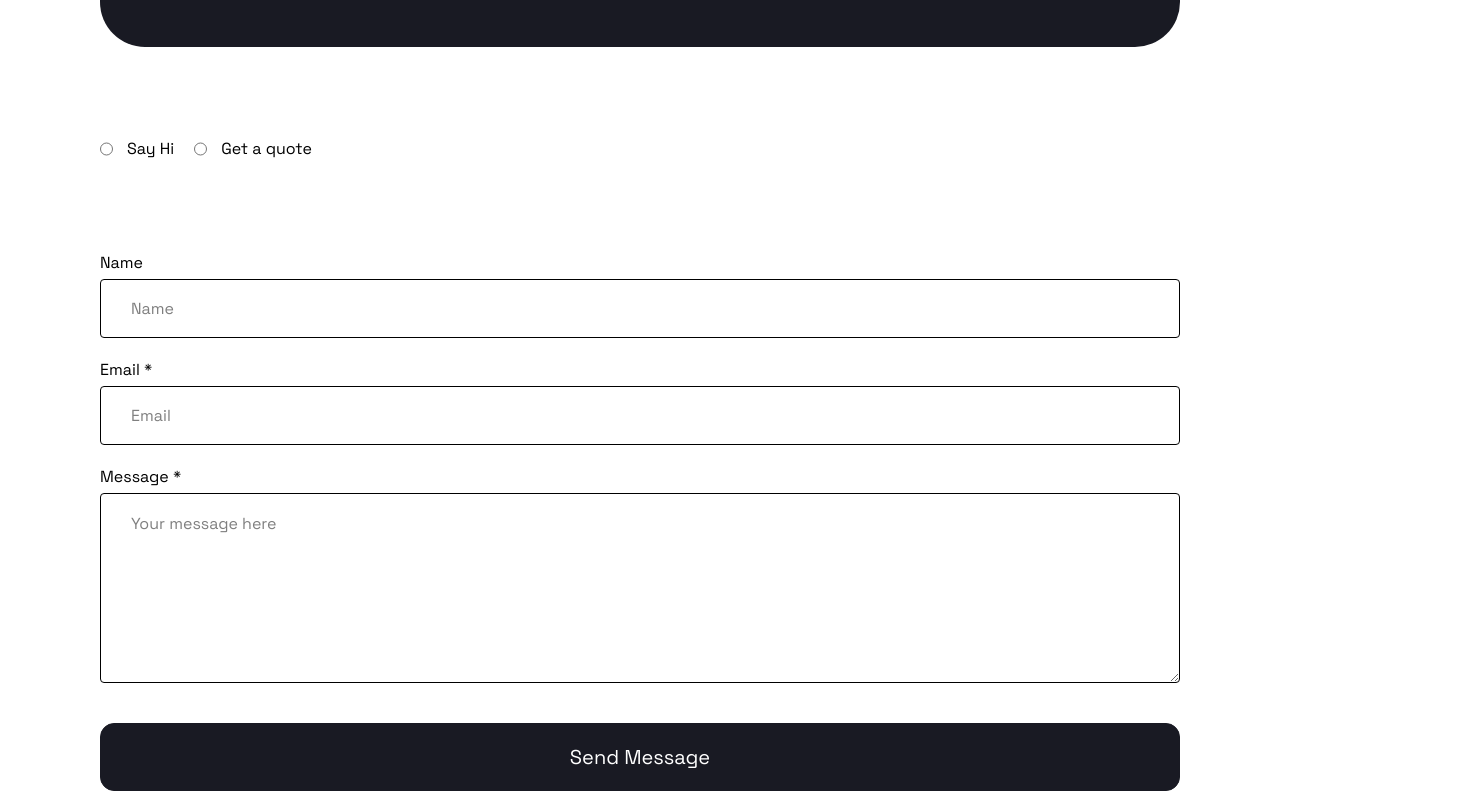
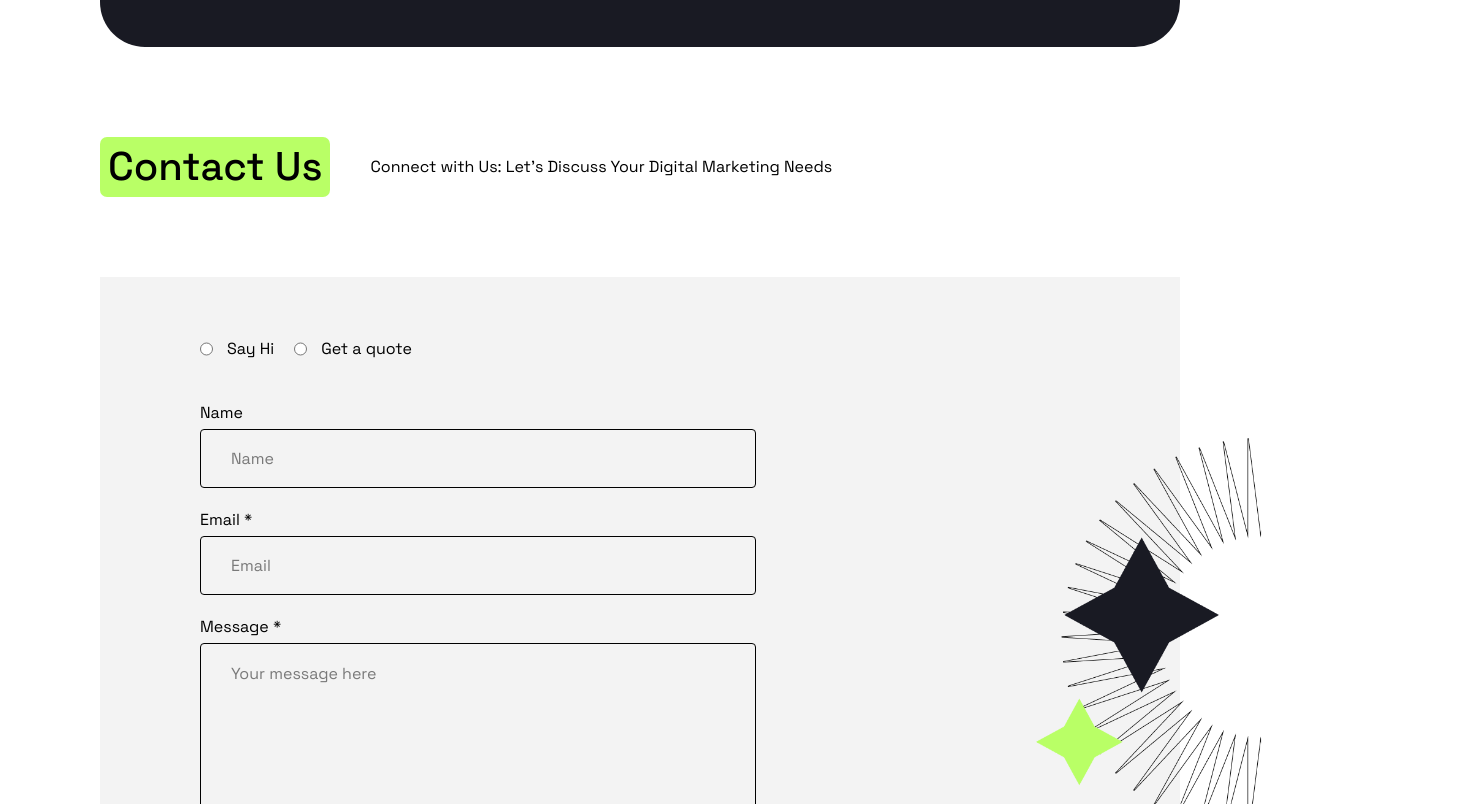
Before and after one commit to xsalles/tailwind-landpage, a React (Vite) app: page / in a window 1280 px wide. Shown: the part 6236-7040 px from the top of the page, 1460 px wide, since content can reach past the window. Built offline with nearby package versions, Linux system fonts and the light colour scheme.

Commit message:
feat: created the section contact us and added its to landpage

```diff
--- a/src/components/Form/index.tsx
+++ b/src/components/Form/index.tsx
@@ -2,7 +2,7 @@ import Button from "../Button";
 
 export default function Form() {
   return (
-    <>
+    <div className="flex flex-col gap-10">
       <div className="flex gap-5">
         <div className="flex gap-3.5">
           <input
@@ -27,7 +27,7 @@ export default function Form() {
         </div>
       </div>
 
-      <form action="" className="flex flex-col gap-5 mt-10">
+      <form action="" className="flex flex-col gap-5 mt-10 w-[556px]">
         <div className="flex flex-col gap-1">
           <label htmlFor="name">Name</label>
           <input
@@ -68,6 +68,6 @@ export default function Form() {
           Send Message
         </Button>
       </form>
-    </>
+    </div>
   );
 }
--- a/src/pages/landpage.tsx
+++ b/src/pages/landpage.tsx
@@ -3,6 +3,7 @@ import Form from "../components/Form";
 
 import CaseStudiesSection from "../sections/caseStudies";
 import CompanySection from "../sections/company";
+import ContactUsSection from "../sections/contactUs";
 import HeroSection from "../sections/hero";
 import ProcessSection from "../sections/process";
 import ProposalSection from "../sections/proposal";
@@ -21,7 +22,7 @@ export default function Landpage() {
       <ProcessSection />
       <TeamSection />
       <TestimonialsSection />
-      <Form />
+      <ContactUsSection />
     </main>
   );
 }
--- /dev/null
+++ b/src/sections/contactUs.tsx
@@ -0,0 +1,32 @@
+import Form from "../components/Form";
+import Heading from "../components/Heading";
+import { illustrationsContact } from "../constants/illustrations";
+
+export default function ContactUsSection() {
+  return (
+    <section>
+      <div className="flex h-auto gap-10 items-center">
+        <Heading
+          fontSize="text-[40px]"
+          bgColor="bg-[#B9FF66]"
+          fontColor="text-black"
+        >
+          Contact Us
+        </Heading>
+        <p className="w-[580px]">
+          Connect with Us: Let's Discuss Your Digital Marketing Needs
+        </p>
+      </div>
+      <div className="flex !p-[60px_0_80px_100px] bg-[#F3F3F3] justify-between !mt-20">
+        <Form />
+        <div className="relative w-[600px] h-[600px]">
+          <img
+            src={illustrationsContact.contact}
+            alt="Contact Illustration"
+            className="absolute top-0 left-70 object-contain w-full h-full"
+          />
+        </div>
+      </div>
+    </section>
+  );
+}
```
